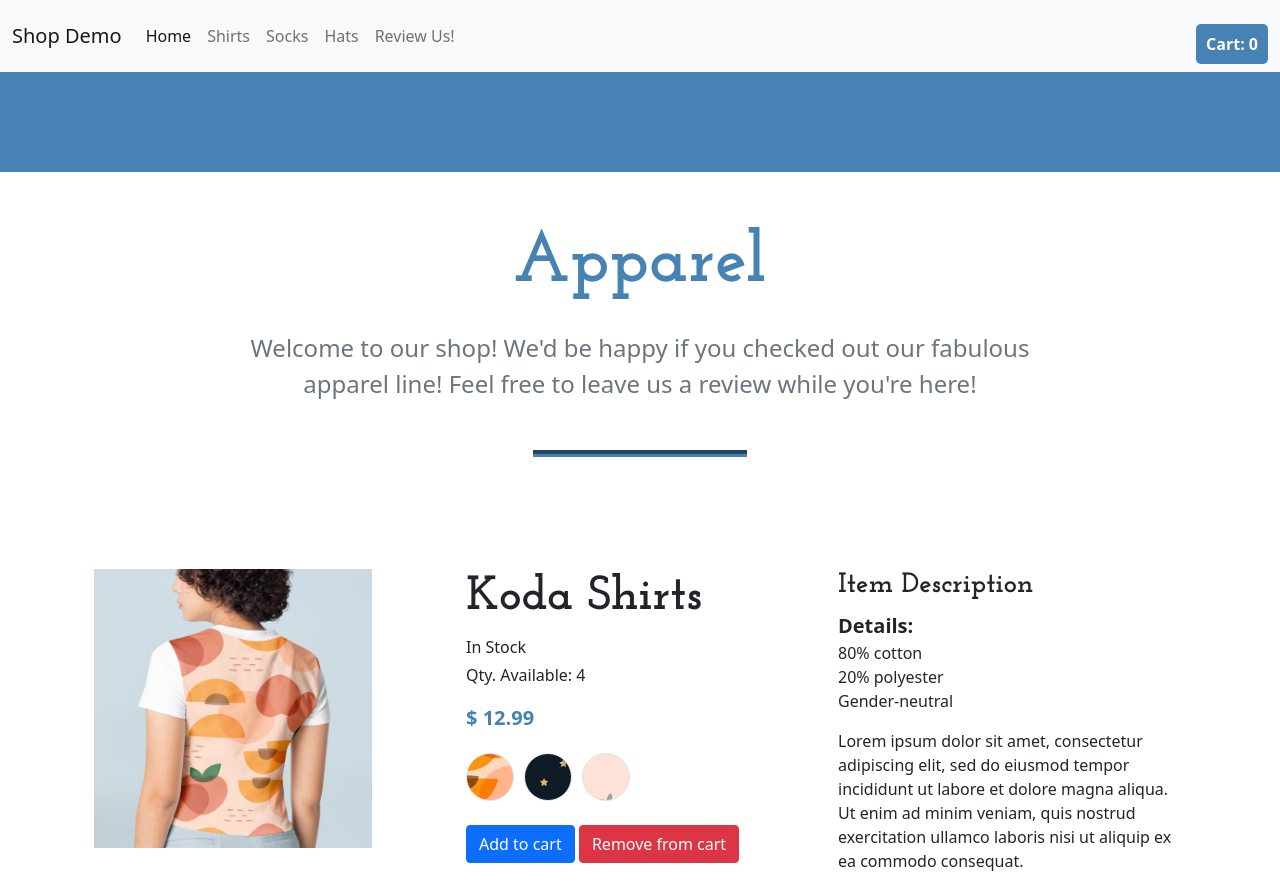
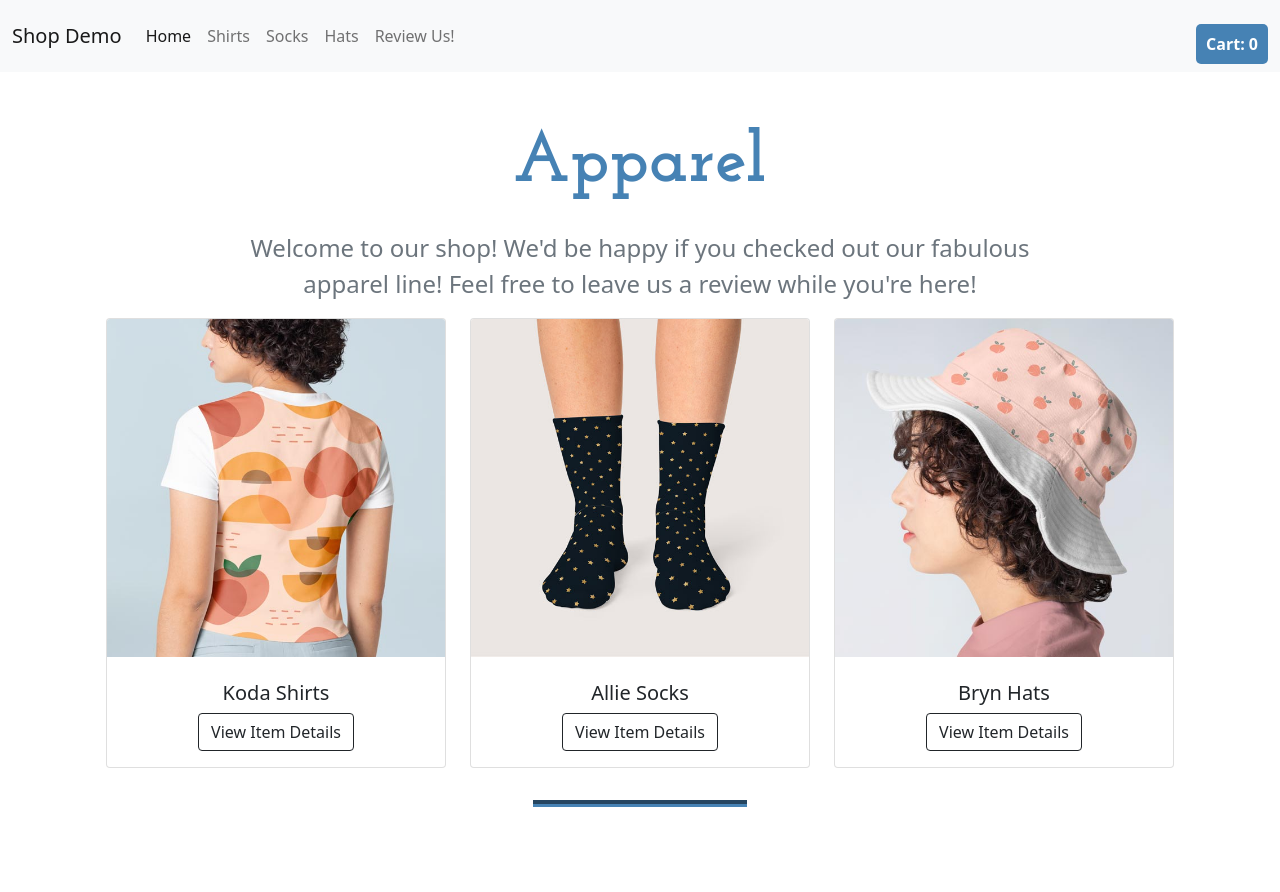
Before and after one commit to P4sc4l94/vue-store-demo, a plain HTML site: page index.html in a window 1280 px wide. Shown: the top 892 px of the page. Drawn offline with nearby package versions, Linux system fonts and the light colour scheme.

Commit message:
Added Header
Added a header section above <main> Includes intro paragraph and cards that show items

```diff
--- a/index.html
+++ b/index.html
@@ -50,17 +50,45 @@
       </div>
     </nav>
     <header>
-      <!-- Modal -->
-
-    </header>
-    <main>
-      <!-- <click-counter></click-counter> -->
       <section class="container-fluid pb-3">
         <div class="row text-center">
           <h1 class="mt-5">Apparel</h1>
           <p class="lead fs-4 text-muted col-8 mt-3 mx-auto">Welcome to our shop! We'd be happy if you checked out our fabulous apparel line! Feel free to leave us a review while you're here!</p>
         </div>
+        <div class="row container text-center mx-auto">
+        <div class="col-md-4">
+          <div class="card">
+            <img v-bind:src=`${shirts[0].variantImage}` class="card-img-top img-fluid products-img-menu" alt="A Koda brand shirt with an apple pattern">
+            <div class="card-body">
+              <h5 class="card-title mt-2">Koda Shirts</h5>
+              <a href="#shirts" class="btn btn-outline-dark" title="View more details about Koda shirts">View Item Details</a>
+            </div>
+          </div>
+        </div>
+        <div class="col-md-4">
+          <div class="card">
+            <img v-bind:src=`${socks[0].variantImage}` class="card-img-top img-fluid products-img-menu" alt="Allie brand socks with a star pattern">
+            <div class="card-body">
+              <h5 class="card-title mt-2">Allie Socks</h5>
+              <a href="#socks" class="btn btn-outline-dark" title="View more details about Allie socks">View Item Details</a>
+            </div>
+          </div>
+        </div>
+        <div class="col-md-4">
+          <div class="card">
+            <img v-bind:src=`${hats[0].variantImage}` class="card-img-top img-fluid products-img-menu" alt="A Bryn brand hat with a peach pattern">
+            <div class="card-body">
+              <h5 class="card-title mt-2">Bryn Hats</h5>
+              <a href="#hats" class="btn btn-outline-dark" title="View more details about Bryn hats">View Item Details</a>
+            </div>
+          </div>
+        </div>
+      </div>
       </section>
+    </header>
+    <main>
+      <!-- <click-counter></click-counter> -->
+
       <!--
         SHIRTS SECTION
       -->
--- a/styles.css
+++ b/styles.css
@@ -2,10 +2,10 @@ body {
   height: 100%;
 }
 
-header {
-  background-color: steelblue;
-  height: 100px;
-}
+// header {
+//   background-color: steelblue;
+//   height: 100px;
+// }
 
 h1 {
   font-size: 4.5rem;
```
